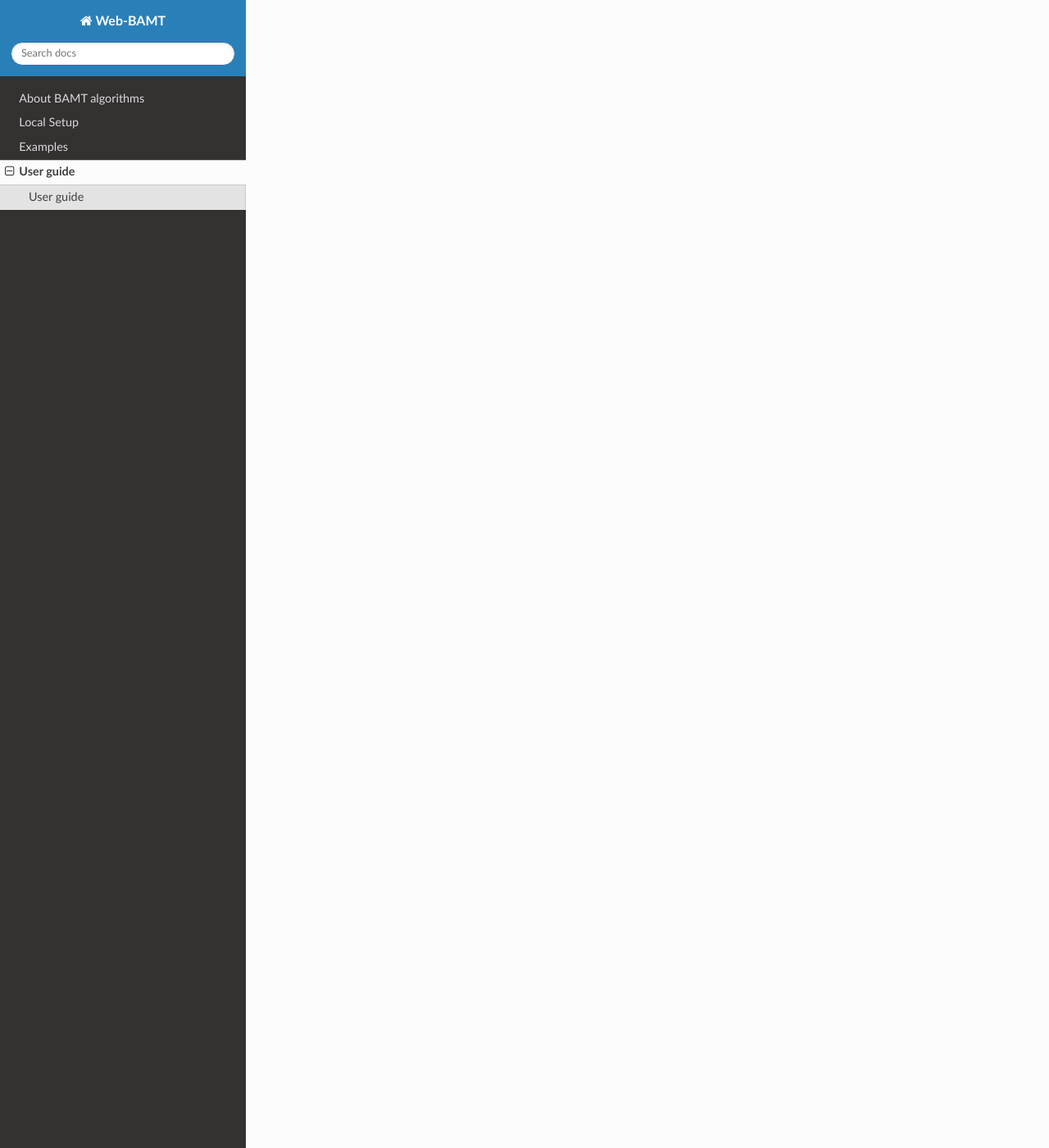
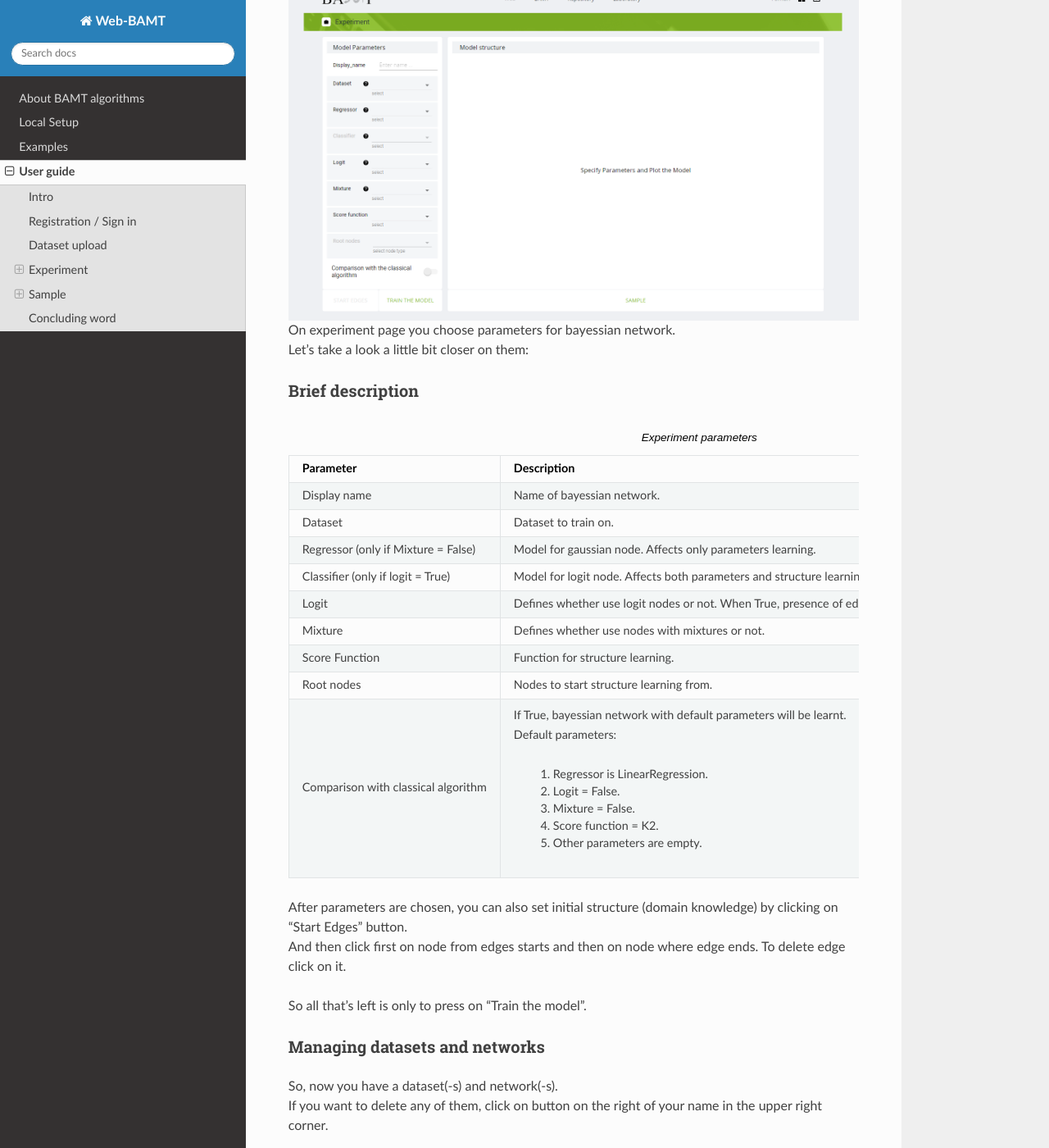
Before and after one commit to aimclub/Web-BAMT, a Sphinx documentation site: the page built from docs/source/User_guide.rst, in a window 1280 px wide and 1400 px high, scrolled down 1902 px. Shown: the whole window at 82% size. Built offline with Sphinx 7.4.7 and the Read the Docs theme 2.0.0, drawn with Linux system fonts in a browser that asks for light colours; pages that are not in the unit, such as notebooks, are missing from menus; some of the changed text lies outside the part shown.

Commit message:
User guide updated

```diff
--- a/docs/source/User_guide.rst
+++ b/docs/source/User_guide.rst
@@ -1,16 +1,156 @@
 User guide
 ==============
 
-User guide
-+++++++++++
+Intro
+++++++
 
-There are several mode in Web-BAMT:
+| This is the manual for WebBAMT,
+| framework for data modeling and analysis tool based on Bayesian networks.
+| As a core for WebBAMT BAMT is used.
 
-1. Experiment
-    Here user can train bayessian network. With training Web-BAMT samples
-    from network. To tune init_edges user can click on "Start edges" button.
-    Clicking on one node and then on another one build an edge between them.
-    To delete edge user can just click on it.
-2. Sample
-    Here user can comapare real data and sample data. To do this, user can
-    click on node, and down below will be sampled data for it.
+| All projects are open-sourced:
+| WebBAMT: https://github.com/aimclub/Web-BAMT
+| BAMT: https://github.com/aimclub/BAMT
+
+Registration / Sign in
+++++++++++++++++++++++++
+
+.. image:: img/SignInPage.png
+    :align: center
+
+| If you already have an account, you can pass your data in the fields.
+| If not, you can sign up with the forms on link in "Not registered yet? Register".
+
+Dataset upload
++++++++++++++++
+
+.. image:: img/UploadDatasetPage.PNG
+    :align: center
+
+| Next you will be redirected on a page with dataset upload.
+
+.. warning::
+    Please, take into consideration a format for file below "Upload file".
+
+| Pass a display name, it is a name for your dataset (it must be unique).
+| You can also provide a description of your dataset.
+
+| It is also possible, to proceed next without upload your own dataset. In this case you can use build-in datasets.
+
+| After all fields are filled, press on green experiment button!
+
+
+Experiment
+++++++++++++
+
+.. image:: img/ExperimentPage.PNG
+    :align: center
+
+| On experiment page you choose parameters for bayessian network.
+| Let's take a look a little bit closer on them:
+
+Brief description
+******************
+.. list-table:: Experiment parameters
+   :header-rows: 1
+
+   * - Parameter
+     - Description
+   * - Display name
+     - Name of bayessian network.
+   * - Dataset
+     - Dataset to train on.
+   * - Regressor (only if Mixture = False)
+     - Model for gaussian node. Affects only parameters learning.
+   * - Classifier (only if logit = True)
+     - Model for logit node. Affects both parameters and structure learning.
+   * - Logit
+     - Defines whether use logit nodes or not.
+       When True, presence of edges from continuous nodes to discrete is allowed.
+   * - Mixture
+     - Defines whether use nodes with mixtures or not.
+   * - Score Function
+     - Function for structure learning.
+   * - Root nodes
+     - Nodes to start structure learning from.
+   * - Comparison with classical algorithm
+     - | If True, bayessian network with default parameters will be learnt.
+       | Default parameters:
+
+            1. Regressor is LinearRegression.
+            2. Logit = False.
+            3. Mixture = False.
+            4. Score function = K2.
+            5. Other parameters are empty.
+
+| After parameters are chosen, you can also set initial structure (domain knowledge) by clicking on "Start Edges" button.
+| And then click first on node from edges starts and then on node where edge ends. To delete edge click on it.
+
+| So all that's left is only to press on "Train the model".
+
+
+Managing datasets and networks
+*******************************
+
+| So, now you have a dataset(-s) and network(-s).
+| If you want to delete any of them, click on button on the right of your name in the upper right corner.
+.. image:: img/ManagingButton.PNG
+    :align: center
+
+Sample
++++++++
+
+| This page provides comparison of networks structures and their parameters.
+
+| Let's compare two networks. One of them we have trained with K2 scoring function,
+| and the second - with MI (Mutual Information). We haven't set "compare with classical algorithm".
+.. image:: img/SampleComparison.PNG
+    :align: center
+| As you can see, structures are different. The only edge is the same among networks is colored in green.
+
+| By clicking on nodes, you can see result of sampling. We use QQ-plots to compare quantiles:
+| on x-axis - quantiles from dataset, on y-axis - quantiles from distribution recovered with bayessian network.
+
+.. image:: img/SampleResult.PNG
+    :align: center
+
+| On the right of plot you can see metrics to evaluate bayessian network.
+
+Metrics
+********
+
+| Depending on type of random variable, metrics are displayed. If variable is discrete, only two metrics are shown
+| (jen_shan_div and jen_shan_div_default). If continuous, std is shown also.
+
+| Jensen–Shannon divergence is a metric that shows you a unsimilarity between real and predicted. It ranges from 0 to 1.
+| Metrics with postfix _default is a metric on default network.
+
+Default networks
+*****************
+
+| This feature allows user to find out if variation of parameters helps or not.
+| Default sample is cached.
+
+| Let's turn back into experiment page. It can be done in two ways:
+| by clicking on experiment button on Sample page or by using navigation bar (BAMT -> Experiment).
+
+| We will train the third network with K2 and logit nodes and with comparison flag.
+.. image:: img/ExperimentDefault.PNG
+    :align: center
+
+.. image:: img/SampleDefault.PNG
+    :align: center
+
+| Default network is cached, so it can be used for analysis all networks that were trained on dataset.
+
+.. image:: img/SampleDefault2.PNG
+    :align: center
+
+Concluding word
+++++++++++++++++
+
+Gathering all together, with WebBAMT user can:
+
+    1. Upload his own dataset.
+    2. Train bayessian networks on it with different parameters.
+    3. Compare results of structure and parameters learning.
```
Also changed, not shown: docs/source/img/ExperimentDefault.PNG (added), docs/source/img/ExperimentPage.PNG (added), docs/source/img/ManagingButton.PNG (added), docs/source/img/SampleComparison.PNG (added), docs/source/img/SampleDefault.PNG (added), docs/source/img/SampleDefault2.PNG (added), docs/source/img/SampleResult.PNG (added), docs/source/img/SignInPage.png (added), docs/source/img/UploadDatasetPage.PNG (added).
